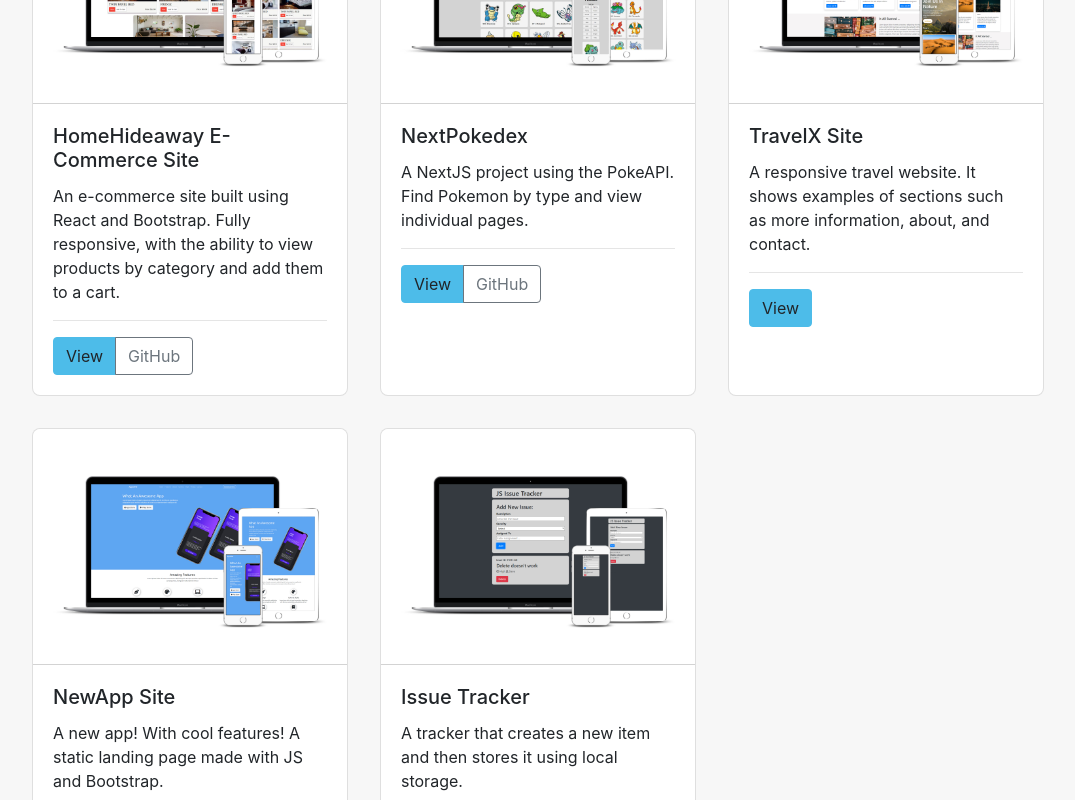
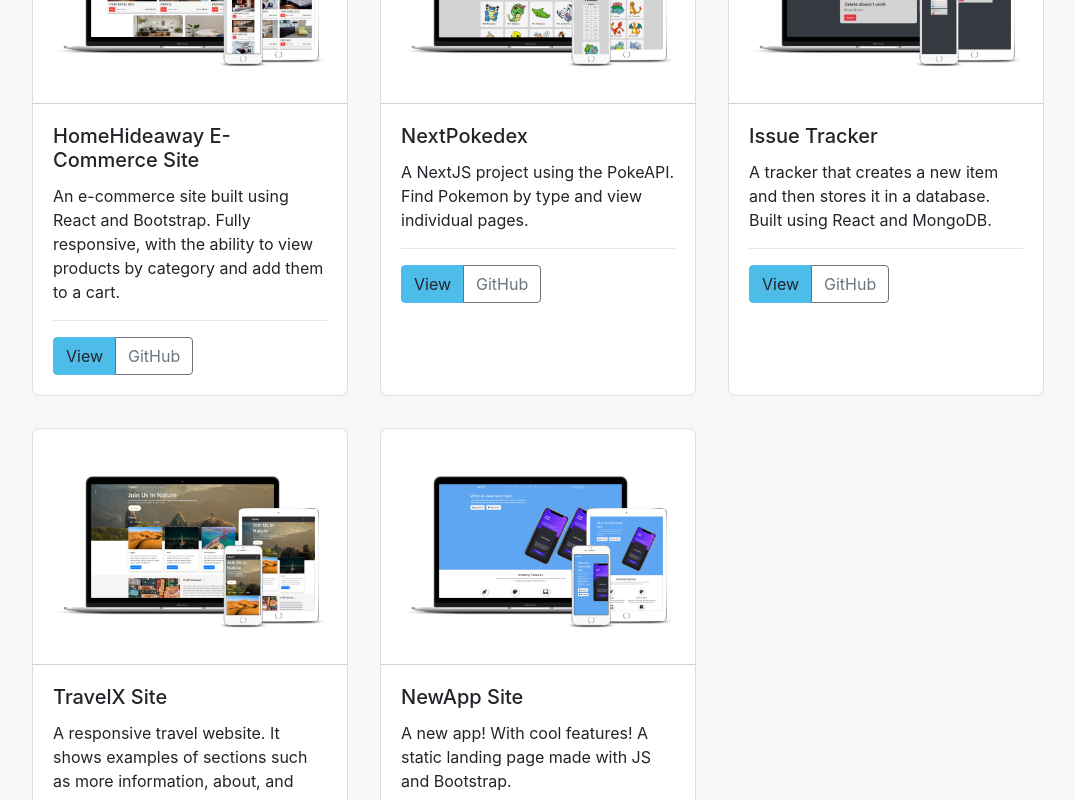
Before and after one commit to Etriz/RPDWebsite, a React (Create React App) app: page / in a window 1280 px wide. Shown: the part 720-1520 px from the top of the page, without its empty margins (102-1177 px from the left). Built offline with nearby package versions, Linux system fonts and the light colour scheme.

Commit message:
update tracker description (#8)
 update tracker description

```diff
--- a/src/ProjectData.js
+++ b/src/ProjectData.js
@@ -23,6 +23,15 @@ let data = [
     githubURL: 'https://github.com/Etriz/NextPokedex',
   },
   {
+    id: '03',
+    name: 'Issue Tracker',
+    description:
+      'A tracker that creates a new item and then stores it in a database. Built using React and MongoDB.',
+    image: tracker,
+    liveURL: 'https://bugtrackerwithreact.netlify.app/',
+    githubURL: 'https://github.com/Etriz/BugTrackerReact',
+  },
+  {
     id: '01',
     name: 'TravelX Site',
     description:
@@ -39,14 +48,6 @@ let data = [
     liveURL: 'https://rpd-newappsite.netlify.app/',
     githubURL: '',
   },
-  {
-    id: '03',
-    name: 'Issue Tracker',
-    description: 'A tracker that creates a new item and then stores it using local storage.',
-    image: tracker,
-    liveURL: 'https://bugtrackerwithreact.netlify.app/',
-    githubURL: 'https://github.com/Etriz/BugTrackerReact',
-  },
 ];
 
 export { data };
```
